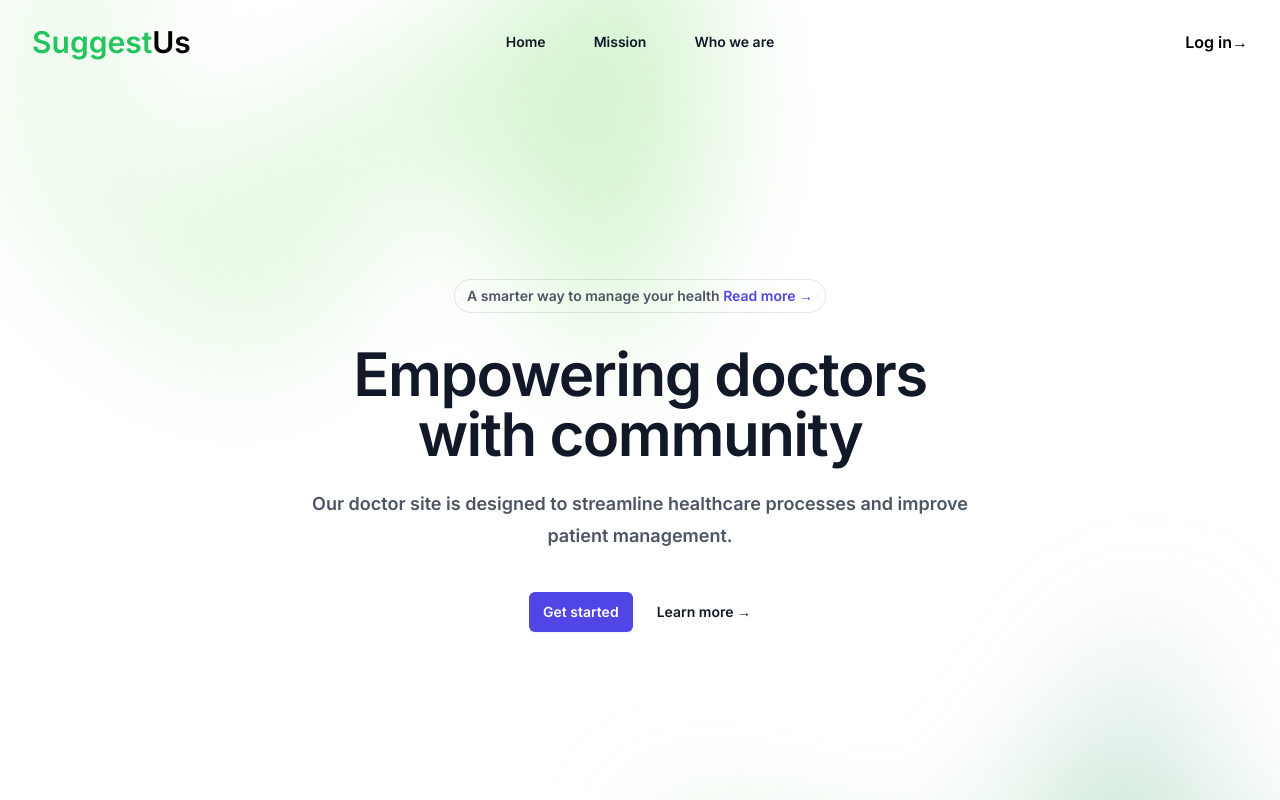
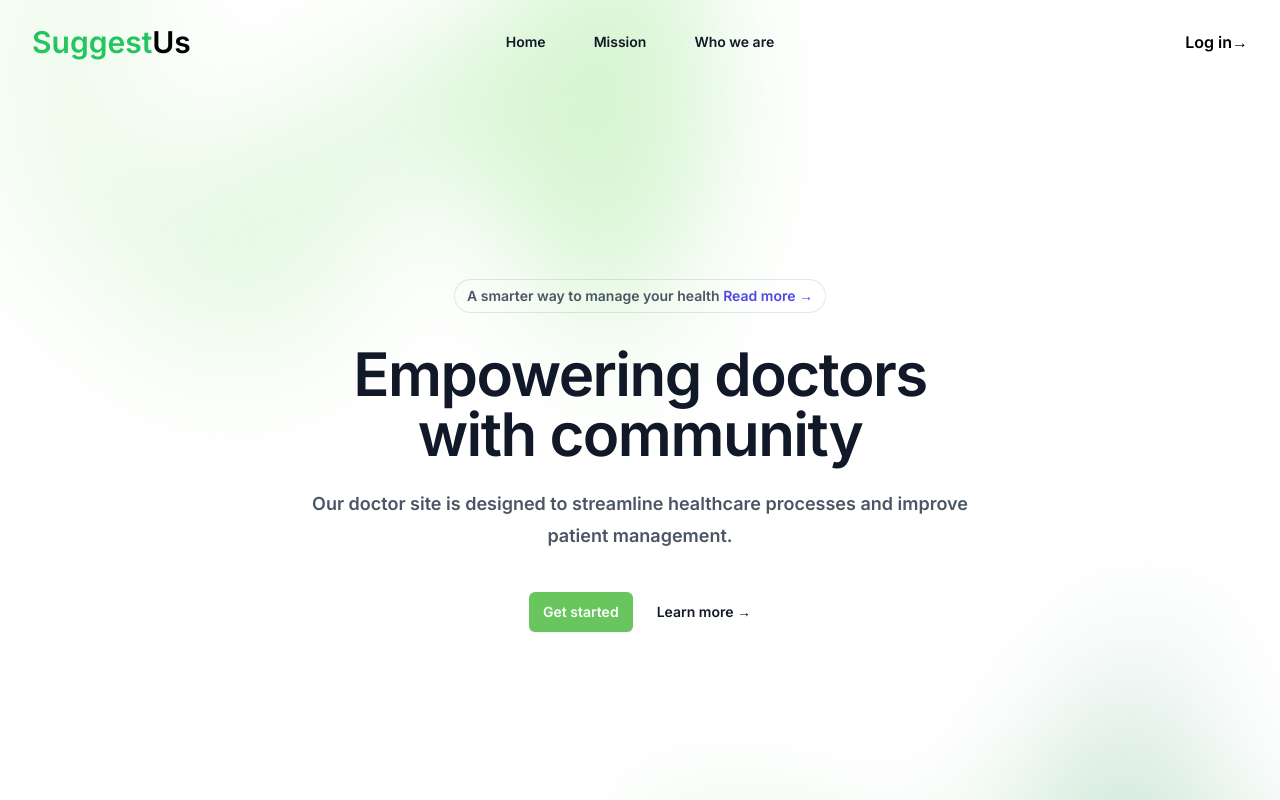
Before and after one commit to SuggestUs/web-ui, a React (Vite) app: page / in a window 1280 px wide. Shown: the top 800 px of the page. Built offline with nearby package versions, Linux system fonts and the light colour scheme; what @tailwindcss/custom-forms would draw is missing.

Commit message:
feat: added primary color (#14)

```diff
--- a/src/pages/HomePage.jsx
+++ b/src/pages/HomePage.jsx
@@ -38,7 +38,7 @@ export default function HomePage() {
             <div className="mt-10 flex items-center justify-center gap-x-6">
               <Link
                 to="/Auth"
-                className="rounded-md bg-indigo-600 px-3.5 py-2.5 text-sm font-semibold text-white shadow-sm hover:bg-indigo-500 focus-visible:outline focus-visible:outline-2 focus-visible:outline-offset-2 focus-visible:outline-indigo-600"
+                className="rounded-md bg-primary px-3.5 py-2.5 text-sm font-semibold text-white shadow-sm hover:bg-green-700"
               >
                 Get started
               </Link>
--- a/tailwind.config.js
+++ b/tailwind.config.js
@@ -7,12 +7,10 @@ export default {
         inter: ["Inter", "sans-serif"],
       },
       colors: {
-        primary: "#A66EFC",
-        secondary: "#000513",
+        primary: "#69C65F",
+        secondary: "#42803E",
       },
     },
   },
-  plugins: [
-    require('@tailwindcss/custom-forms')
-  ],
+  plugins: [require("@tailwindcss/custom-forms")],
 };
```
